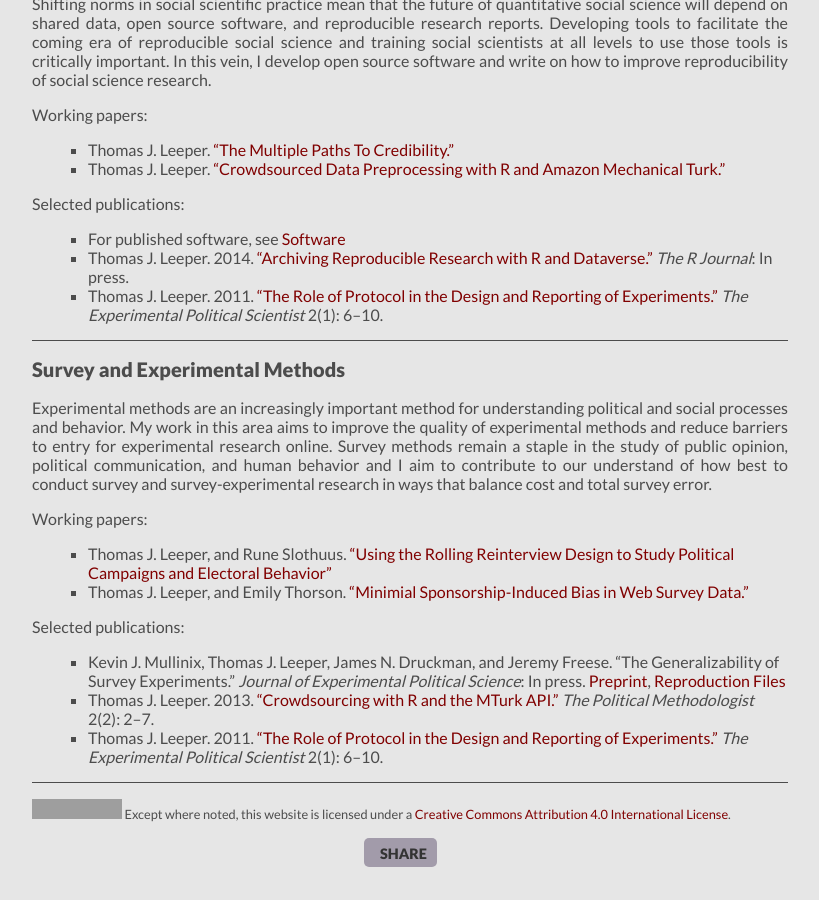
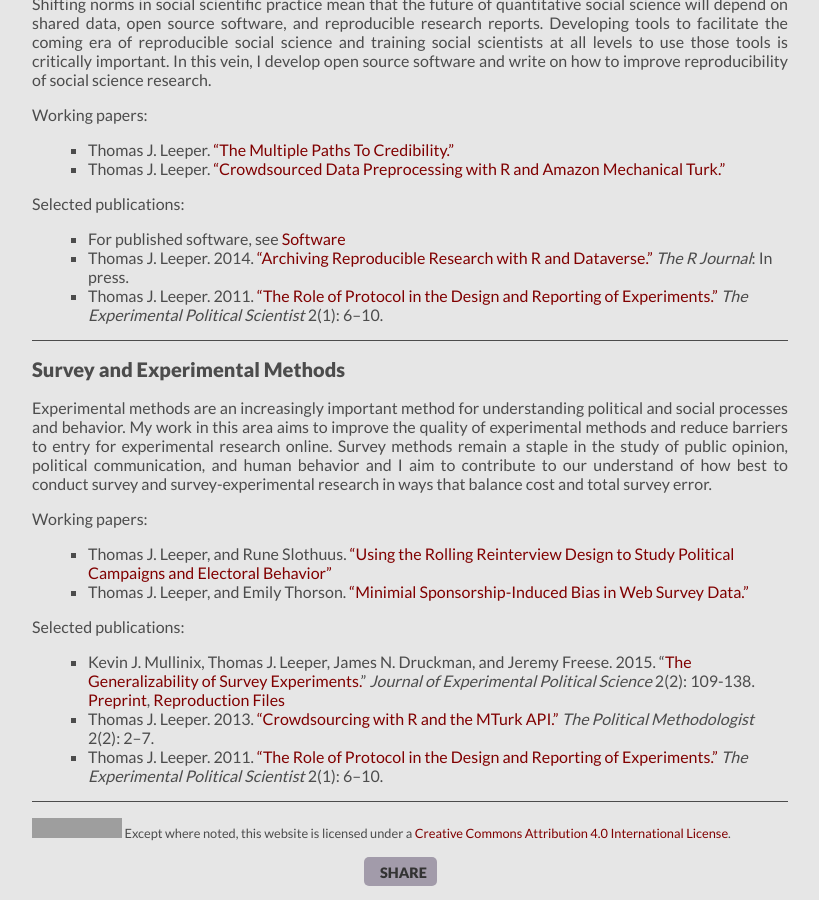
Before and after one commit to leeper/leeper.github.io, a Jekyll site: the page built from research.md, in a window 1280 px wide and 900 px high, scrolled down 1587 px. Shown: the whole window, without its empty margins (230-1049 px from the left). Built offline with Jekyll 4.4.1, drawn with Linux system fonts in a browser that asks for light colours; some web fonts are replaced; Markdown is read by kramdown in place of the engine named in the settings; grey boxes are pictures that could not be loaded.

Commit message:
update JEPS article reference

```diff
--- a/research.md
+++ b/research.md
@@ -85,6 +85,6 @@ Working papers:
 
 Selected publications:
 
-* Kevin J. Mullinix, Thomas J. Leeper, James N. Druckman, and Jeremy Freese. &ldquo;The Generalizability of Survey Experiments.&rdquo; *Journal of Experimental Political Science*: In press. [Preprint]({{ page.papers }}GeneralizabilitySurveyExperiments.pdf), [Reproduction Files](http://dx.doi.org/10.7910/DVN/MUJHGR)
+* Kevin J. Mullinix, Thomas J. Leeper, James N. Druckman, and Jeremy Freese. 2015. &ldquo;[The Generalizability of Survey Experiments.](http://dx.doi.org/10.1017/XPS.2015.19)&rdquo; *Journal of Experimental Political Science* 2(2): 109-138. [Preprint]({{ page.papers }}GeneralizabilitySurveyExperiments.pdf), [Reproduction Files](http://dx.doi.org/10.7910/DVN/MUJHGR)
 * Thomas J. Leeper. 2013. [&ldquo;Crowdsourcing with R and the MTurk API.&rdquo;](http://polmeth.wustl.edu/methodologist/tpm_v20_n2.pdf) *The Political Methodologist* 2(2): 2&ndash;7.
 * Thomas J. Leeper. 2011. [&ldquo;The Role of Protocol in the Design and Reporting of Experiments.&rdquo;](http://scholar.harvard.edu/files/dtingley/files/may2011.pdf) *The Experimental Political Scientist* 2(1): 6&ndash;10.
```
Also changed, not shown: 6 other files.
